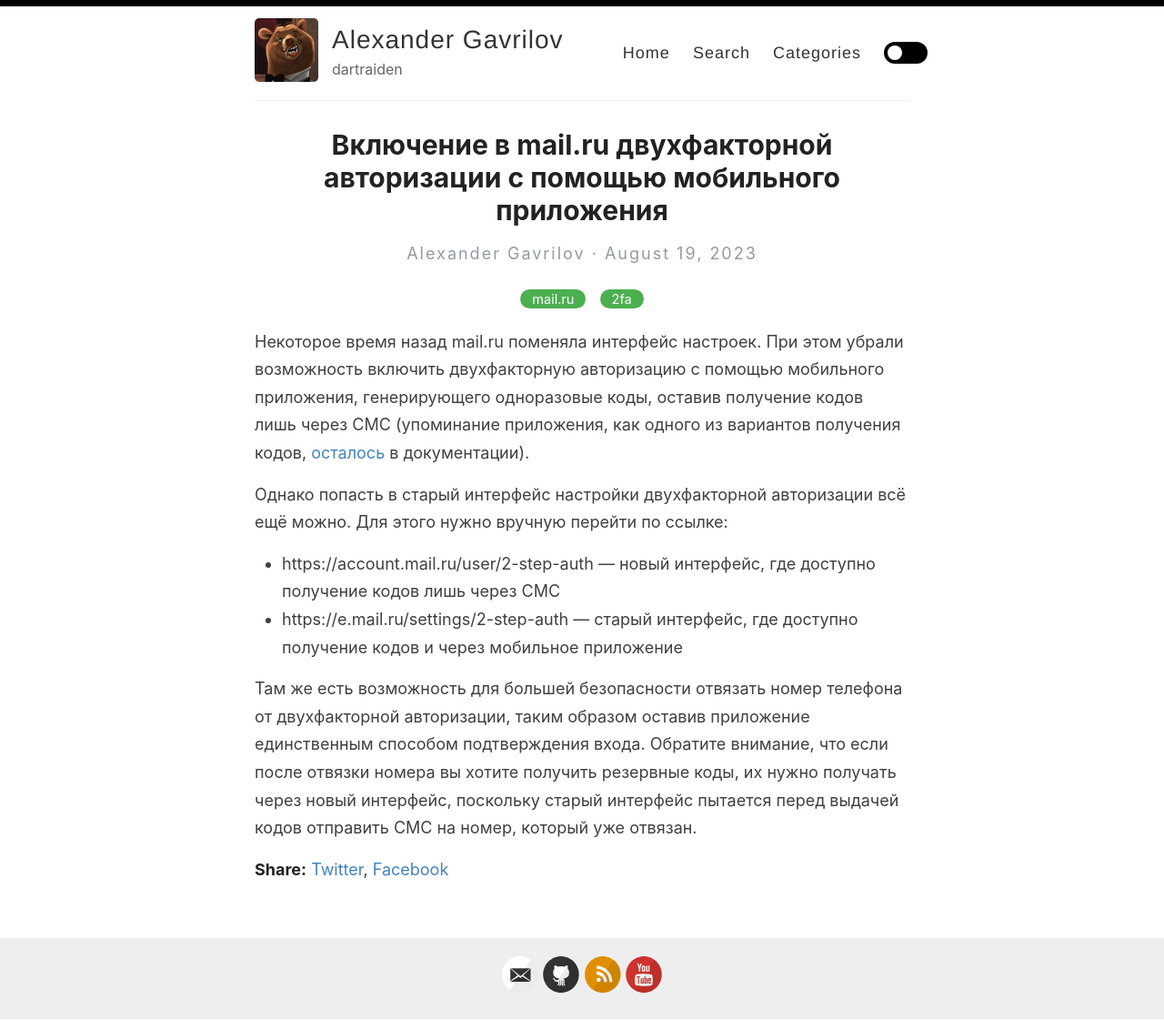
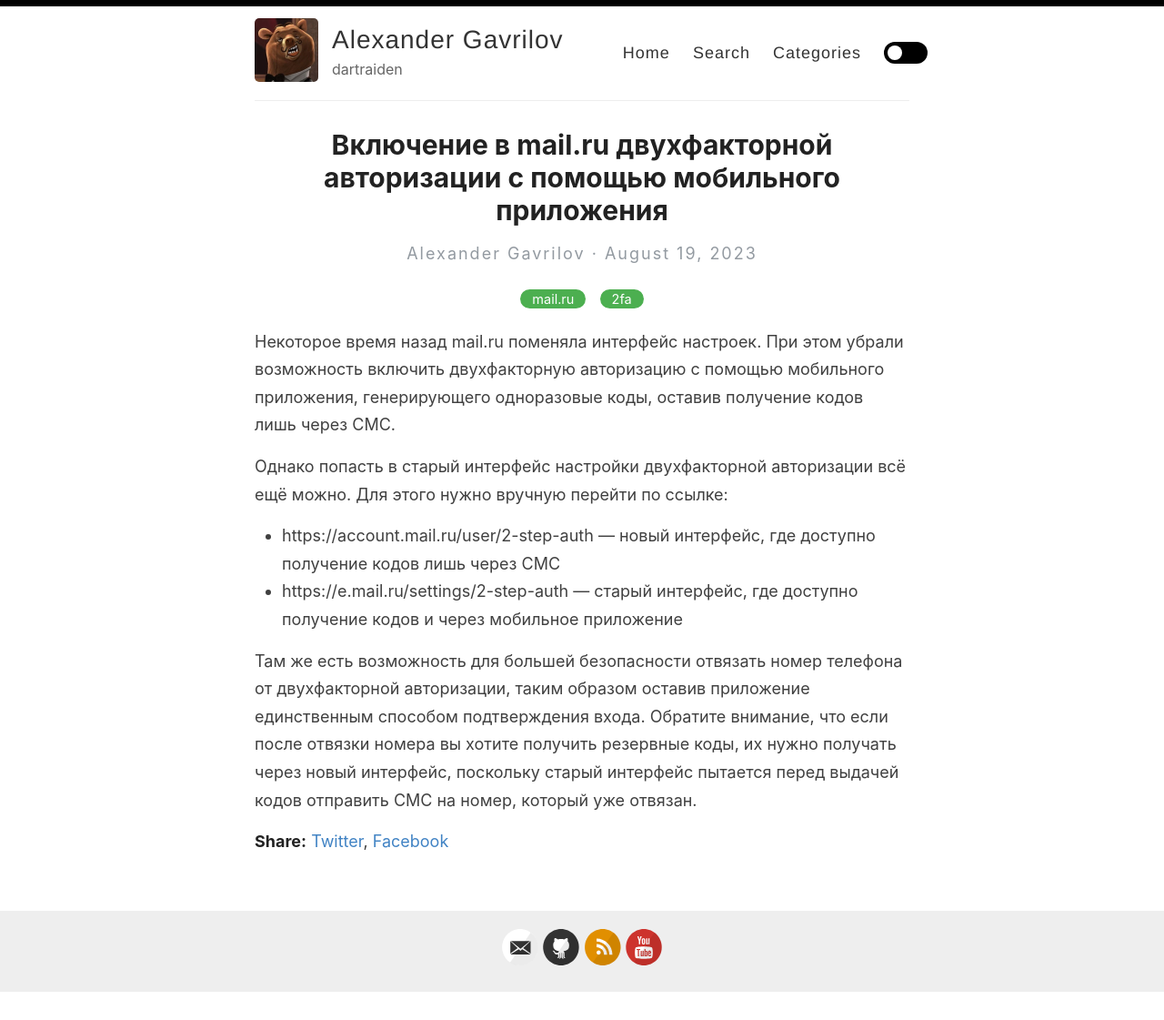
Before and after one commit to dartraiden/dartraiden.github.io, a Jekyll site: the page built from _posts/2023-8-19-Mail.ru-2FA.md, in a window 1280 px wide. Shown: the whole page at 91% size. Built offline with Jekyll 4.4.1, drawn with Linux system fonts in a browser that asks for light colours; our own code applies the rules of GitHub Pages for plain Markdown files; after the commit the page ends 1090 px from its top, so only the background shows below that.

Commit message:
Update mail.ru 2FA instruction

```diff
--- a/_posts/2023-8-19-Mail.ru-2FA.md
+++ b/_posts/2023-8-19-Mail.ru-2FA.md
@@ -4,7 +4,7 @@
 categories: [mail.ru, 2fa]
 ---
 
-Некоторое время назад mail.ru поменяла интерфейс настроек. При этом убрали возможность включить двухфакторную авторизацию с помощью мобильного приложения, генерирующего одноразовые коды, оставив получение кодов лишь через СМС (упоминание приложения, как одного из вариантов получения кодов, [осталось](https://help.mail.ru/id/login/way/2fa) в документации).
+Некоторое время назад mail.ru поменяла интерфейс настроек. При этом убрали возможность включить двухфакторную авторизацию с помощью мобильного приложения, генерирующего одноразовые коды, оставив получение кодов лишь через СМС.
 
 Однако попасть в старый интерфейс настройки двухфакторной авторизации всё ещё можно. Для этого нужно вручную перейти по ссылке:
 
```
